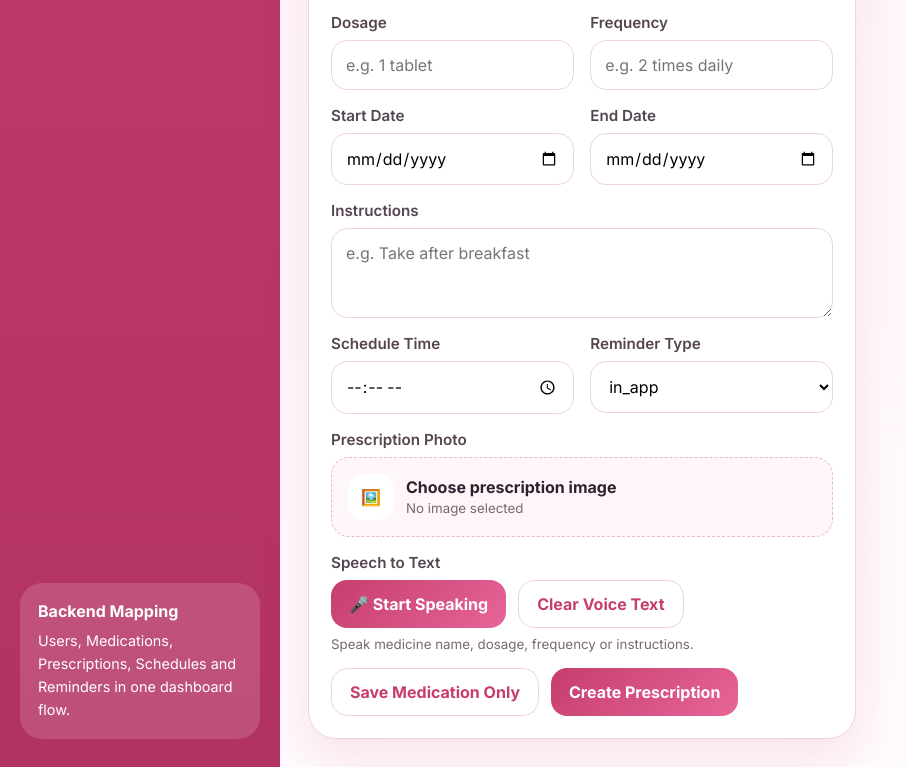
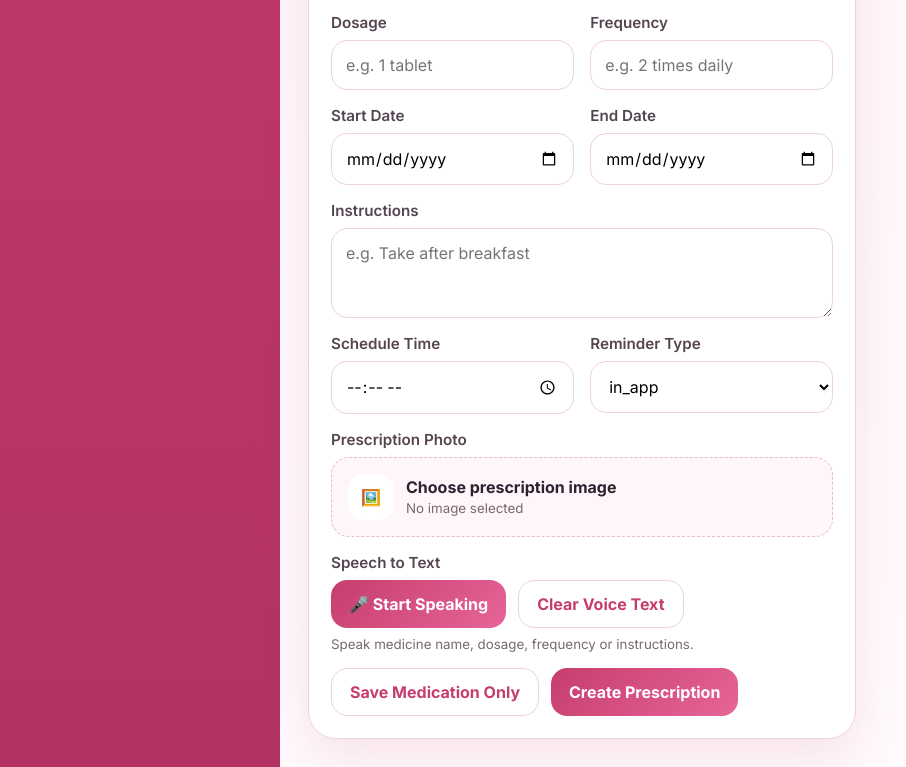
Before and after one commit to SoulDeplane/SafeMeds, a plain HTML site: page safemeds project/index.html in a window 1280 px wide. Shown: the part 845-1612 px from the top of the page, without its empty margins (0-906 px from the left). Drawn offline with Linux system fonts and the light colour scheme; no server answers.

Commit message:
Update index.html

```diff
--- a/safemeds project/index.html
+++ b/safemeds project/index.html
@@ -28,11 +28,6 @@
         <button class="nav-item">Schedules</button>
         <button class="nav-item">Reminders</button>
       </nav>
-
-      <div class="sidebar-card">
-        <h3>Backend Mapping</h3>
-        <p>Users, Medications, Prescriptions, Schedules and Reminders in one dashboard flow.</p>
-      </div>
     </aside>
 
     <main class="main-content">
```
